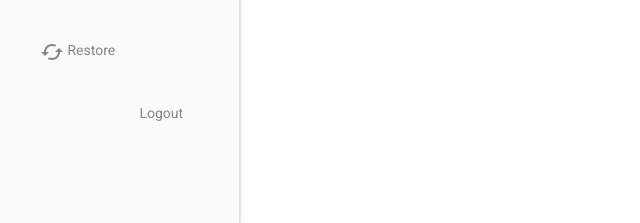
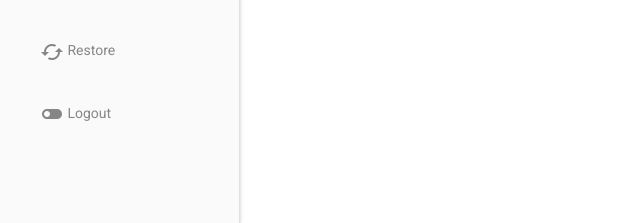
Before and after one commit to siddheshkand/SelfHelpGroup, a Django app: page /dash/ in a window 1280 px wide. Shown: the part 577-800 px from the top of the page, without its empty margins (0-640 px from the left). Run offline with Django 3.2, Linux system fonts and the light colour scheme.

Commit message:
logout button

```diff
--- a/templates/new_dashboard_base.html
+++ b/templates/new_dashboard_base.html
@@ -43,7 +43,7 @@
                 <div class="dashboard-icon-text">Restore</div>
             </a>
             <a class="mdl-navigation__link" href="{% url 'Home:logout' %}">
-                <i class="material-icons">user</i>
+                <i class="material-icons">toggle_off</i>
                 <div class="dashboard-icon-text">Logout</div>
             </a>
         </nav>
```
